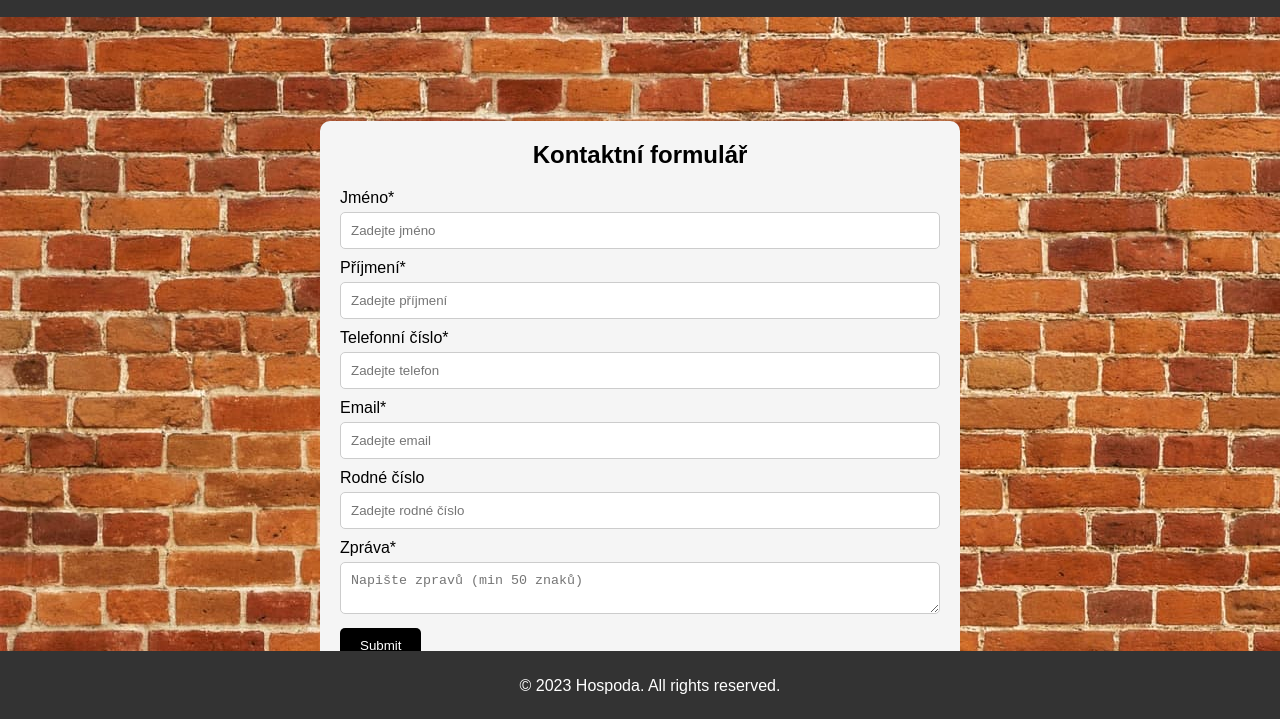
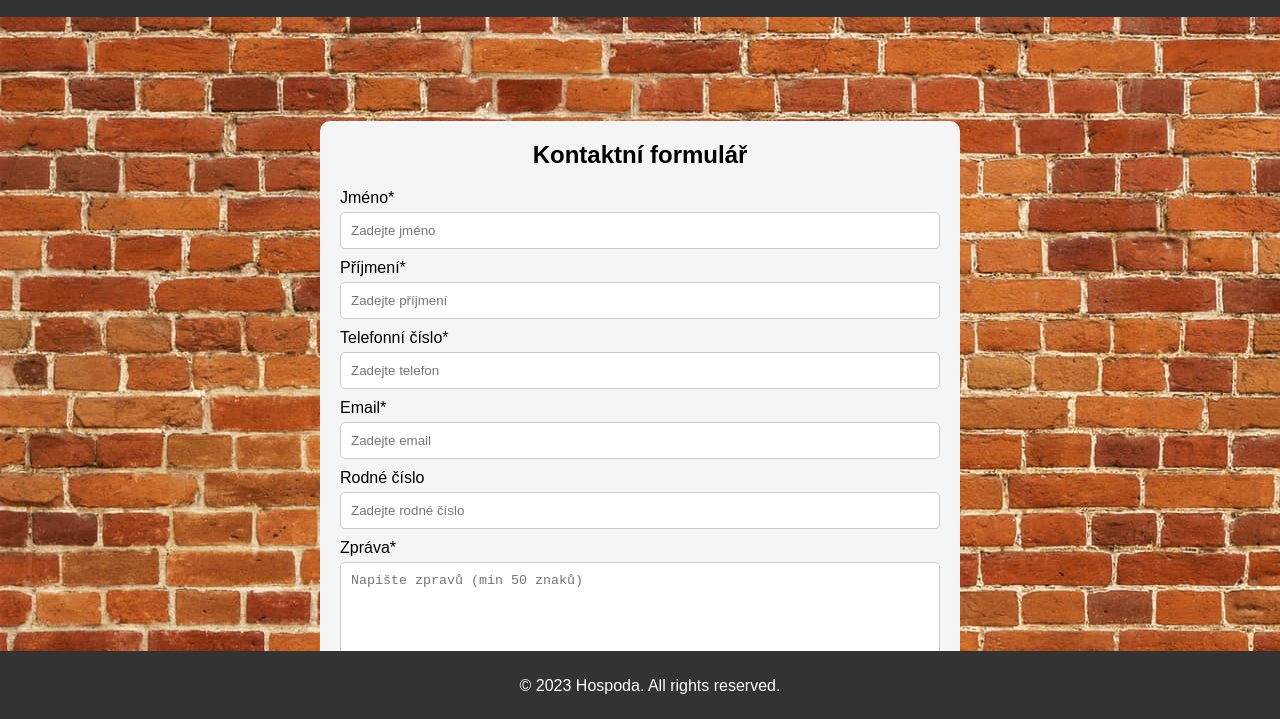
Before and after one commit to EducaNet-school/html-cviceni-JanOharek, a plain HTML site: page hospoda/contact.html in a window 1280 px wide. Shown: the part 79-798 px from the top of the page. Drawn offline with Linux system fonts and the light colour scheme.

Commit message:
textarea resize

```diff
--- a/hospoda/contact.css
+++ b/hospoda/contact.css
@@ -123,3 +123,8 @@ input[type="number"]::-webkit-outer-spin-button {
   -webkit-appearance: none;
   margin: 0;
 }
+
+textarea {
+  resize: none;
+  min-height: 200px;
+}
```
